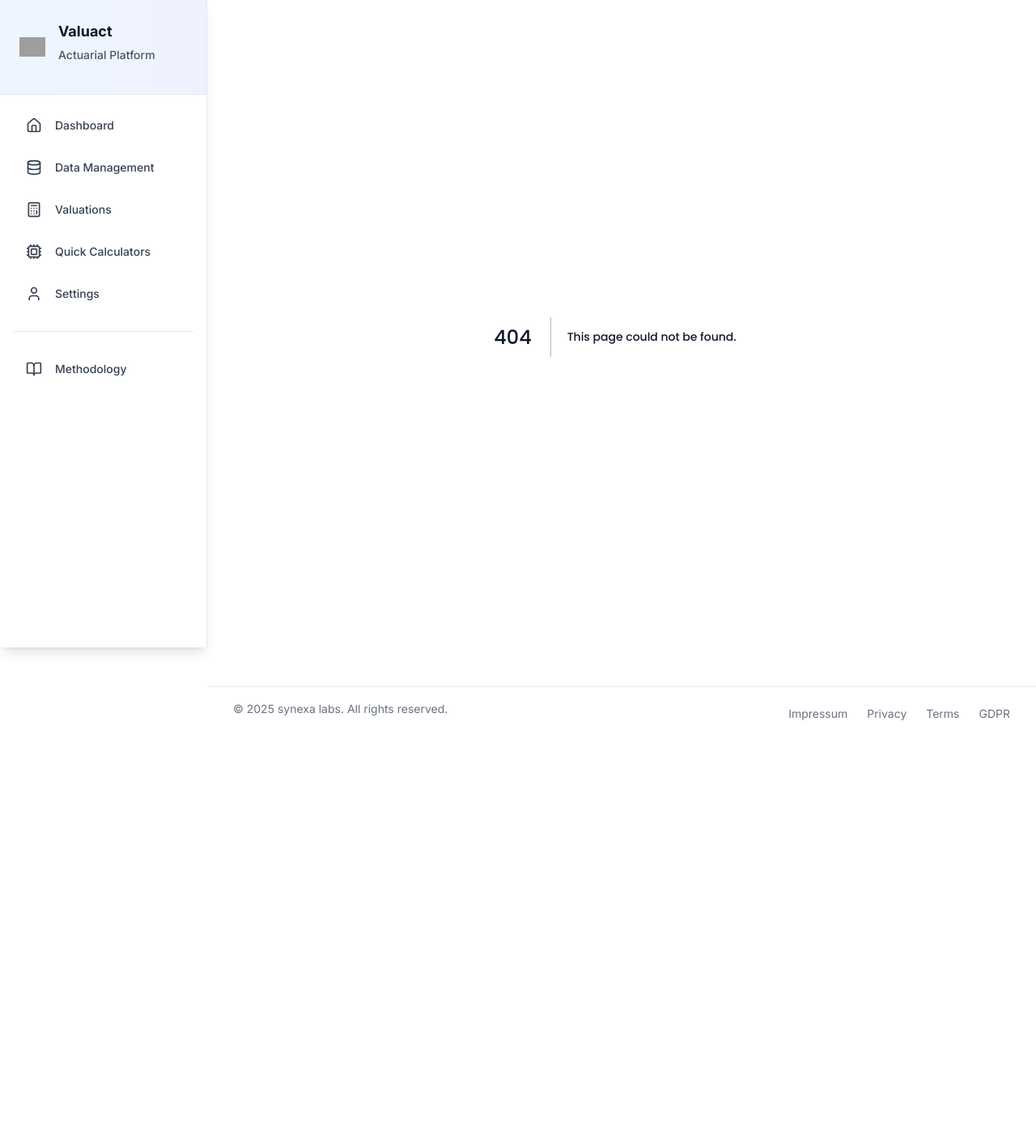
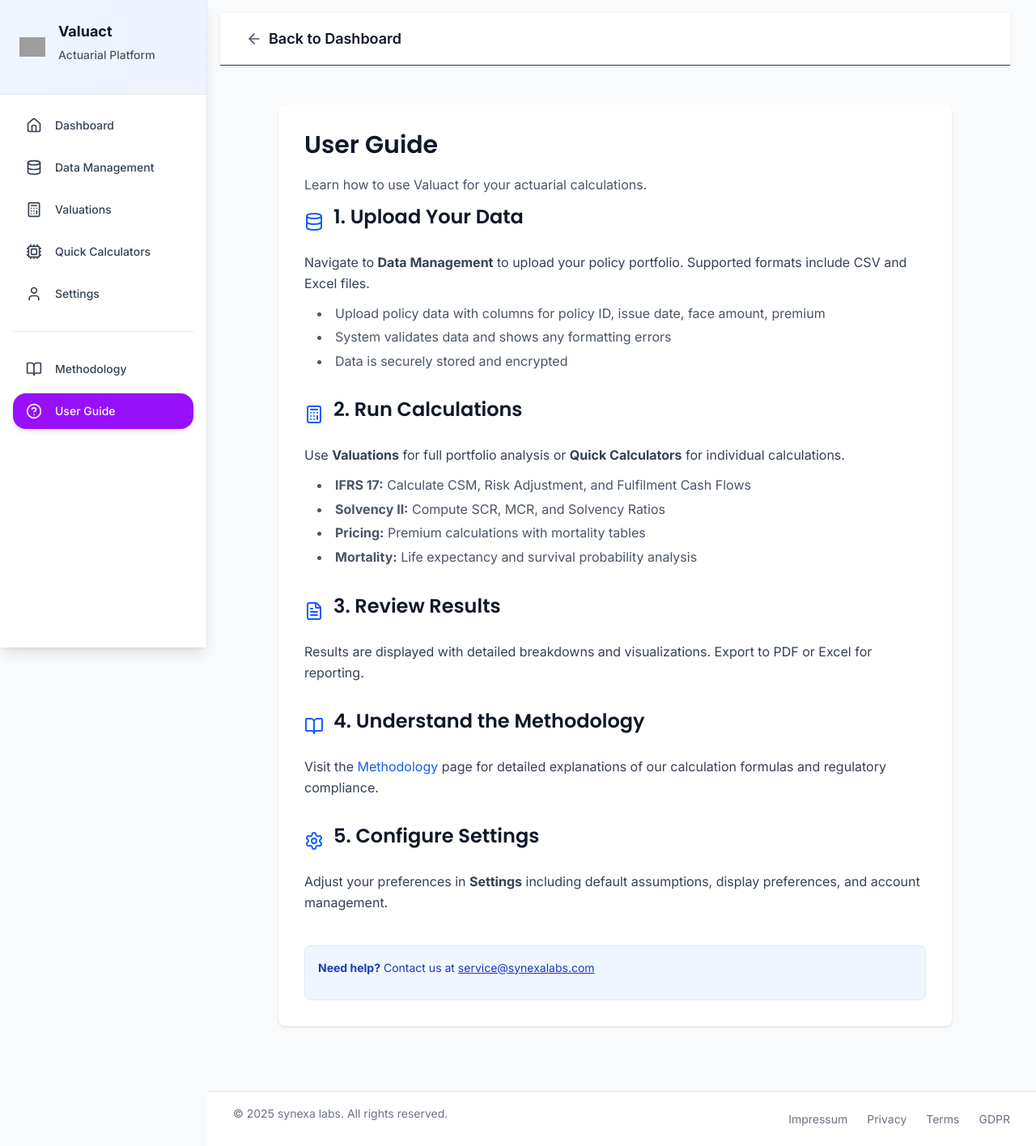
Before and after one commit to synexalabs/ValueAct2, a Next.js app in the folder client/: page /user-guide in a window 1280 px wide. Before the commit this address had no page. Shown: the whole page at 81% size. Before the commit the page ends 916 px from the top, so only its background shows below. Built offline with nearby package versions, Linux system fonts and the light colour scheme; grey boxes are pictures that could not be loaded.

Commit message:
Add User Guide page and sidebar link
- Created /user-guide page with step-by-step instructions
- Added link to sidebar reference section
- Professional documentation for app usage

```diff
--- /dev/null
+++ b/client/src/app/user-guide/page.jsx
@@ -0,0 +1,98 @@
+'use client';
+
+import React from 'react';
+import Link from 'next/link';
+import { ArrowLeft, Calculator, Database, FileText, Settings, BookOpen } from 'lucide-react';
+
+export default function UserGuidePage() {
+    return (
+        <div className="min-h-screen bg-gray-50 flex flex-col">
+            <nav className="bg-white shadow-sm border-b">
+                <div className="max-w-7xl mx-auto px-4 sm:px-6 lg:px-8">
+                    <div className="flex justify-between items-center h-16">
+                        <Link href="/" className="flex items-center space-x-2">
+                            <ArrowLeft className="w-5 h-5 text-gray-600" />
+                            <span className="text-lg font-semibold text-gray-900">Back to Dashboard</span>
+                        </Link>
+                    </div>
+                </div>
+            </nav>
+
+            <div className="flex-1 max-w-4xl mx-auto px-4 sm:px-6 lg:px-8 py-12">
+                <div className="bg-white rounded-lg shadow-sm p-8">
+                    <h1 className="text-3xl font-bold text-gray-900 mb-2">User Guide</h1>
+                    <p className="text-gray-600 mb-8">Learn how to use Valuact for your actuarial calculations.</p>
+
+                    <div className="space-y-8">
+                        <section>
+                            <div className="flex items-center space-x-3 mb-4">
+                                <Database className="w-6 h-6 text-blue-600" />
+                                <h2 className="text-xl font-semibold text-gray-900">1. Upload Your Data</h2>
+                            </div>
+                            <p className="text-gray-700 mb-3">
+                                Navigate to <strong>Data Management</strong> to upload your policy portfolio. Supported formats include CSV and Excel files.
+                            </p>
+                            <ul className="list-disc list-inside text-gray-600 ml-4 space-y-1">
+                                <li>Upload policy data with columns for policy ID, issue date, face amount, premium</li>
+                                <li>System validates data and shows any formatting errors</li>
+                                <li>Data is securely stored and encrypted</li>
+                            </ul>
+                        </section>
+
+                        <section>
+                            <div className="flex items-center space-x-3 mb-4">
+                                <Calculator className="w-6 h-6 text-blue-600" />
+                                <h2 className="text-xl font-semibold text-gray-900">2. Run Calculations</h2>
+                            </div>
+                            <p className="text-gray-700 mb-3">
+                                Use <strong>Valuations</strong> for full portfolio analysis or <strong>Quick Calculators</strong> for individual calculations.
+                            </p>
+                            <ul className="list-disc list-inside text-gray-600 ml-4 space-y-1">
+                                <li><strong>IFRS 17:</strong> Calculate CSM, Risk Adjustment, and Fulfilment Cash Flows</li>
+                                <li><strong>Solvency II:</strong> Compute SCR, MCR, and Solvency Ratios</li>
+                                <li><strong>Pricing:</strong> Premium calculations with mortality tables</li>
+                                <li><strong>Mortality:</strong> Life expectancy and survival probability analysis</li>
+                            </ul>
+                        </section>
+
+                        <section>
+                            <div className="flex items-center space-x-3 mb-4">
+                                <FileText className="w-6 h-6 text-blue-600" />
+                                <h2 className="text-xl font-semibold text-gray-900">3. Review Results</h2>
+                            </div>
+                            <p className="text-gray-700 mb-3">
+                                Results are displayed with detailed breakdowns and visualizations. Export to PDF or Excel for reporting.
+                            </p>
+                        </section>
+
+                        <section>
+                            <div className="flex items-center space-x-3 mb-4">
+                                <BookOpen className="w-6 h-6 text-blue-600" />
+                                <h2 className="text-xl font-semibold text-gray-900">4. Understand the Methodology</h2>
+                            </div>
+                            <p className="text-gray-700">
+                                Visit the <Link href="/methodology" className="text-blue-600 hover:underline">Methodology</Link> page for detailed explanations of our calculation formulas and regulatory compliance.
+                            </p>
+                        </section>
+
+                        <section>
+                            <div className="flex items-center space-x-3 mb-4">
+                                <Settings className="w-6 h-6 text-blue-600" />
+                                <h2 className="text-xl font-semibold text-gray-900">5. Configure Settings</h2>
+                            </div>
+                            <p className="text-gray-700">
+                                Adjust your preferences in <strong>Settings</strong> including default assumptions, display preferences, and account management.
+                            </p>
+                        </section>
+                    </div>
+
+                    <div className="mt-10 p-4 bg-blue-50 rounded-lg border border-blue-100">
+                        <p className="text-blue-800 text-sm">
+                            <strong>Need help?</strong> Contact us at <a href="mailto:service@synexalabs.com" className="underline">service@synexalabs.com</a>
+                        </p>
+                    </div>
+                </div>
+            </div>
+        </div>
+    );
+}
--- a/client/src/components/Sidebar.jsx
+++ b/client/src/components/Sidebar.jsx
@@ -23,7 +23,8 @@ import {
   Search,
   CheckCircle,
   Users,
-  Upload
+  Upload,
+  HelpCircle
 } from 'lucide-react'
 
 const Sidebar = () => {
@@ -42,6 +43,7 @@ const Sidebar = () => {
 
   const referenceNavigation = [
     { name: 'Methodology', href: '/methodology', icon: BookOpen },
+    { name: 'User Guide', href: '/user-guide', icon: HelpCircle },
   ]
 
   // const handleLogout = () => {
```
